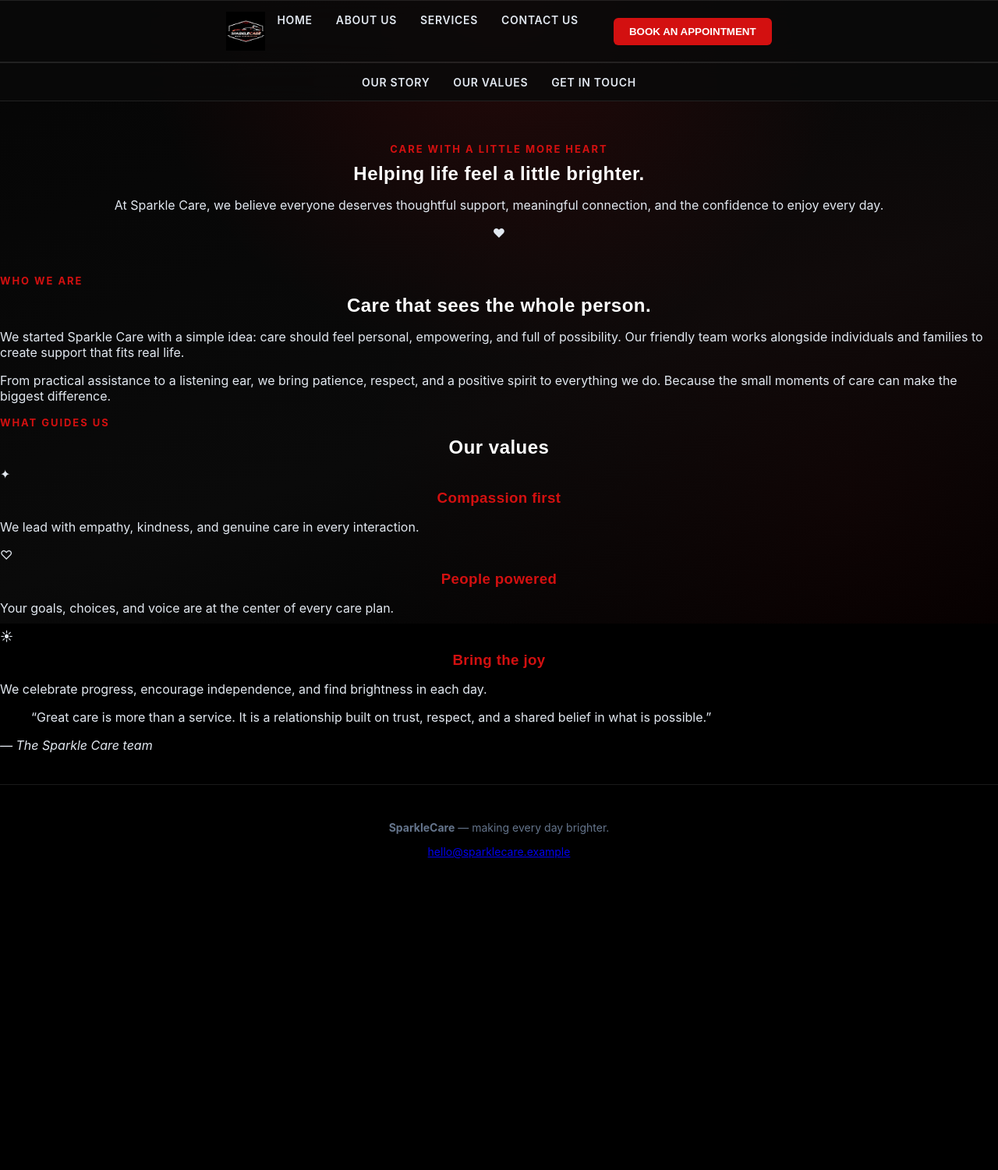
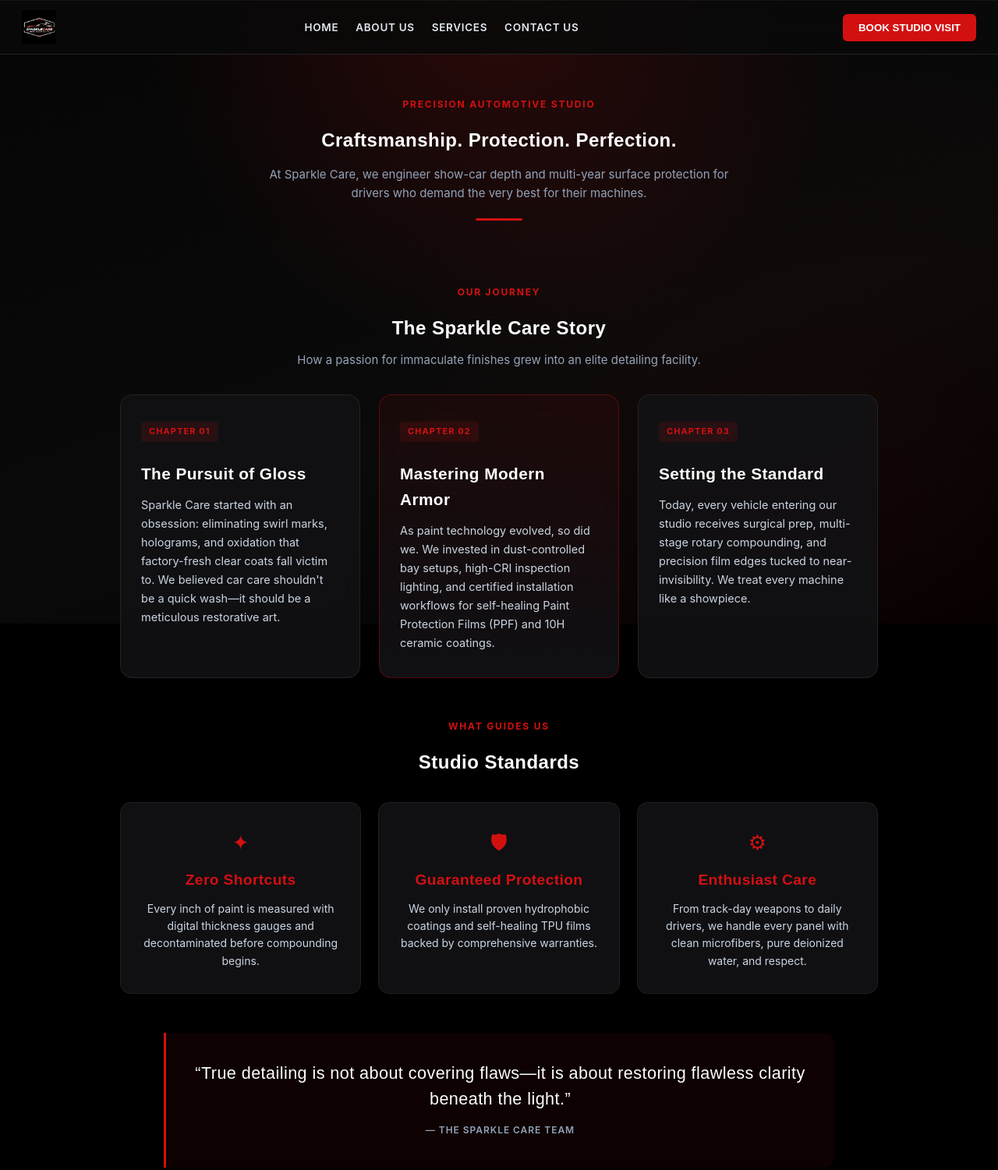
Before and after one commit to shuklakrushna68-cell/SPARCLE_CARE, a plain HTML site: page about.html in a window 1280 px wide. Shown: the top 1501 px of the page at 78% size. Before the commit the page ends 1133 px from the top, so only its background shows below. Drawn offline with Linux system fonts and the light colour scheme.

Commit message:
Force rebuild for index.html

```diff
--- a/about.html
+++ b/about.html
@@ -3,82 +3,107 @@
 <head>
     <meta charset="UTF-8">
     <meta name="viewport" content="width=device-width, initial-scale=1.0">
-    <title>About Us - Sparkle Care</title>
-    <link rel="stylesheet" href="home.css">
+    <title>About Us - Sparkle Care Detailing Studio</title>
+    <link rel="stylesheet" href="home1.css">
 </head>
 <body>
+  <!-- Clean Consolidated Header -->
   <header>
-     <NAV>
-        <UL><a href="home.html" class="logo" aria-label="Sparkle Care home page">
-        <img src="logo.jpg" alt="Sparkle Care logo " class="logoheader">
-            <LI><A HREF="index.html">Home</A></LI>
-            <LI><A HREF="about.html">About Us</A></LI>
-            <LI><A HREF="services.html">Services</A></LI>
-            <LI><A HREF="CONTACT.HTML">Contact Us</A></LI>
-        </UL>
-         <button ><a href="BOOKING.HTML">Book an Appointment</a></button>
-    </NAV>
-
-    <nav class="container" aria-label="Main navigation">
-
-      <ul class="nav-links">
-        <li><a href="#story">Our story</a></li>
-        <li><a href="#values">Our values</a></li>
-        <li><a class="nav-button" href="#contact">Get in touch</a></li>
+    <nav>
+      <a href="index.html" class="logo" aria-label="Sparkle Care home page">
+        <img src="logo.jpg" alt="Sparkle Care logo" class="logoheader">
+      </a>
+      <ul>
+        <li><a href="index.html">Home</a></li>
+        <li><a href="about.html">About Us</a></li>
+        <li><a href="services.html">Services</a></li>
+        <li><a href="CONTACT.HTML">Contact Us</a></li>
       </ul>
+      <button><a href="BOOKING.HTML">Book Studio Visit</a></button>
     </nav>
   </header>
 
   <main>
+    <!-- Hero Section -->
     <section class="hero">
-      <div class="container hero-grid">
-        <div>
-          <p class="eyebrow">Care with a little more heart</p>
-          <h1>Helping life feel a little brighter.</h1>
-          <p>At Sparkle Care, we believe everyone deserves thoughtful support, meaningful connection, and the confidence to enjoy every day.</p>
-        </div>
-        <div class="hero-art" aria-label="Decorative illustration of a heart">
-          <div class="sun"></div>
-          <div class="heart" aria-hidden="true">♥</div>
-        </div>
+      <p class="eyebrow">Precision Automotive Studio</p>
+      <h1>Craftsmanship. Protection. Perfection.</h1>
+      <p class="subtitle">At Sparkle Care, we engineer show-car depth and multi-year surface protection for drivers who demand the very best for their machines.</p>
+      <div class="divider"></div>
+    </section>
+
+    <!-- Story Blocks Section -->
+    <section id="story" class="story-section">
+      <div class="section-header">
+        <p class="eyebrow">Our Journey</p>
+        <h2>The Sparkle Care Story</h2>
+        <p class="section-subtitle">How a passion for immaculate finishes grew into an elite detailing facility.</p>
+      </div>
+
+      <div class="story-grid">
+        <!-- Story Block 1 -->
+        <article class="story-block">
+          <div class="story-badge">Chapter 01</div>
+          <h3>The Pursuit of Gloss</h3>
+          <p>Sparkle Care started with an obsession: eliminating swirl marks, holograms, and oxidation that factory-fresh clear coats fall victim to. We believed car care shouldn't be a quick wash—it should be a meticulous restorative art.</p>
+        </article>
+
+        <!-- Story Block 2 -->
+        <article class="story-block highlight">
+          <div class="story-badge">Chapter 02</div>
+          <h3>Mastering Modern Armor</h3>
+          <p>As paint technology evolved, so did we. We invested in dust-controlled bay setups, high-CRI inspection lighting, and certified installation workflows for self-healing Paint Protection Films (PPF) and 10H ceramic coatings.</p>
+        </article>
+
+        <!-- Story Block 3 -->
+        <article class="story-block">
+          <div class="story-badge">Chapter 03</div>
+          <h3>Setting the Standard</h3>
+          <p>Today, every vehicle entering our studio receives surgical prep, multi-stage rotary compounding, and precision film edges tucked to near-invisibility. We treat every machine like a showpiece.</p>
+        </article>
       </div>
     </section>
 
-    <section id="story">
-      <div class="container intro">
-        <div>
-          <p class="eyebrow">Who we are</p>
-          <h2>Care that sees the whole person.</h2>
-        </div>
-        <div class="intro-copy">
-          <p>We started Sparkle Care with a simple idea: care should feel personal, empowering, and full of possibility. Our friendly team works alongside individuals and families to create support that fits real life.</p>
-          <p>From practical assistance to a listening ear, we bring patience, respect, and a positive spirit to everything we do. Because the small moments of care can make the biggest difference.</p>
-        </div>
+    <!-- Core Values Section -->
+    <section class="values-section" id="values">
+      <div class="section-header">
+        <p class="eyebrow">What Guides Us</p>
+        <h2>Studio Standards</h2>
+      </div>
+
+      <div class="values-grid">
+        <article class="value-card">
+          <div class="value-icon">✦</div>
+          <h3>Zero Shortcuts</h3>
+          <p>Every inch of paint is measured with digital thickness gauges and decontaminated before compounding begins.</p>
+        </article>
+
+        <article class="value-card">
+          <div class="value-icon">🛡</div>
+          <h3>Guaranteed Protection</h3>
+          <p>We only install proven hydrophobic coatings and self-healing TPU films backed by comprehensive warranties.</p>
+        </article>
+
+        <article class="value-card">
+          <div class="value-icon">⚙</div>
+          <h3>Enthusiast Care</h3>
+          <p>From track-day weapons to daily drivers, we handle every panel with clean microfibers, pure deionized water, and respect.</p>
+        </article>
       </div>
     </section>
 
-    <section class="values" id="values">
-      <div class="container">
-        <div class="section-heading"><p class="eyebrow">What guides us</p><h2>Our values</h2></div>
-        <div class="cards">
-          <article class="card"><div class="icon" aria-hidden="true">✦</div><h3>Compassion first</h3><p>We lead with empathy, kindness, and genuine care in every interaction.</p></article>
-          <article class="card"><div class="icon" aria-hidden="true">♡</div><h3>People powered</h3><p>Your goals, choices, and voice are at the center of every care plan.</p></article>
-          <article class="card"><div class="icon" aria-hidden="true">☀</div><h3>Bring the joy</h3><p>We celebrate progress, encourage independence, and find brightness in each day.</p></article>
-        </div>
-      </div>
-    </section>
-
-    <section class="quote">
-      <div class="container">
-        <blockquote>“Great care is more than a service. It is a relationship built on trust, respect, and a shared belief in what is possible.”</blockquote>
-        <cite>— The Sparkle Care team</cite>
-      </div>
+    <!-- Quote Banner -->
+    <section class="quote-banner">
+      <blockquote>
+        “True detailing is not about covering flaws—it is about restoring flawless clarity beneath the light.”
+      </blockquote>
+      <cite>— The Sparkle Care Team</cite>
     </section>
   </main>
 
   <footer id="contact">
-    <div class="container footer-content">
-      <p><strong>SparkleCare</strong> — making every day brighter.</p>
+    <div>
+      <p><strong>Sparkle Care</strong> — Precision Automotive Detailing & Surface Protection.</p>
       <a href="mailto:hello@sparklecare.example">hello@sparklecare.example</a>
     </div>
   </footer>
```
